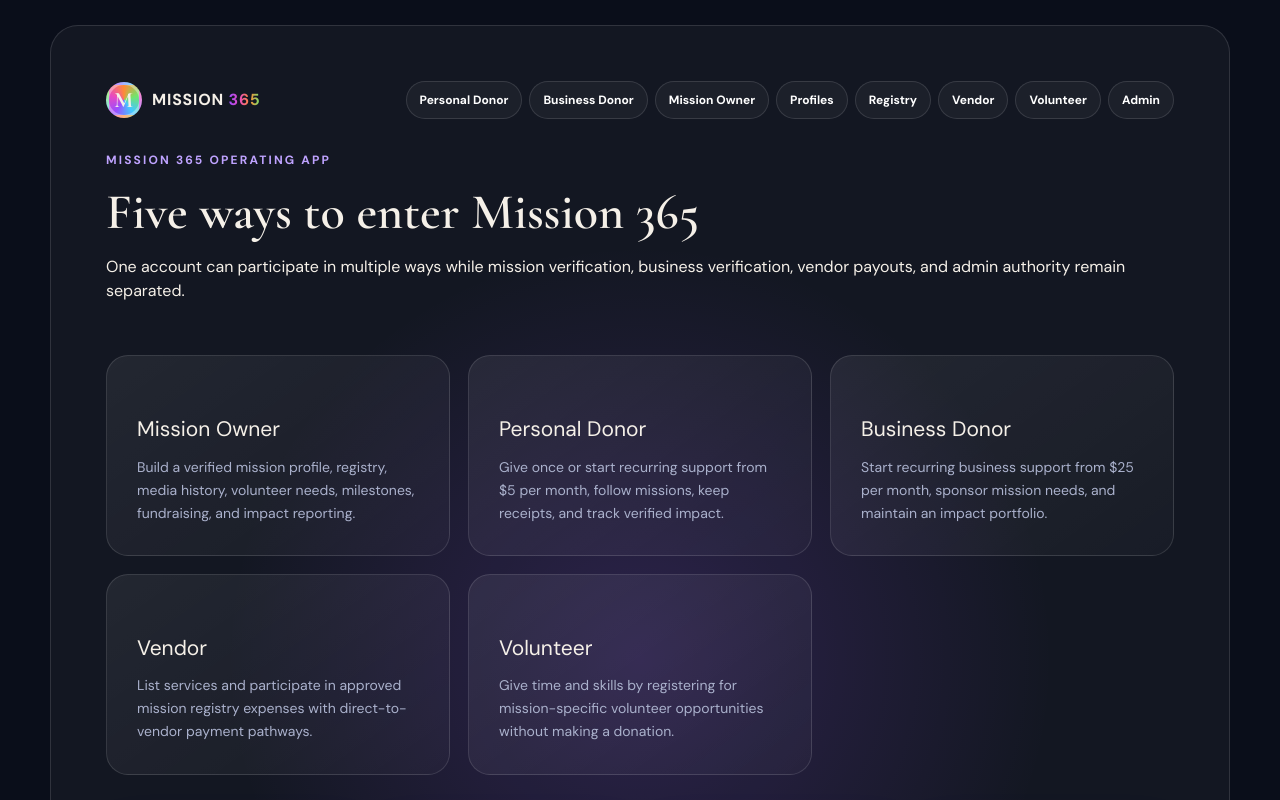
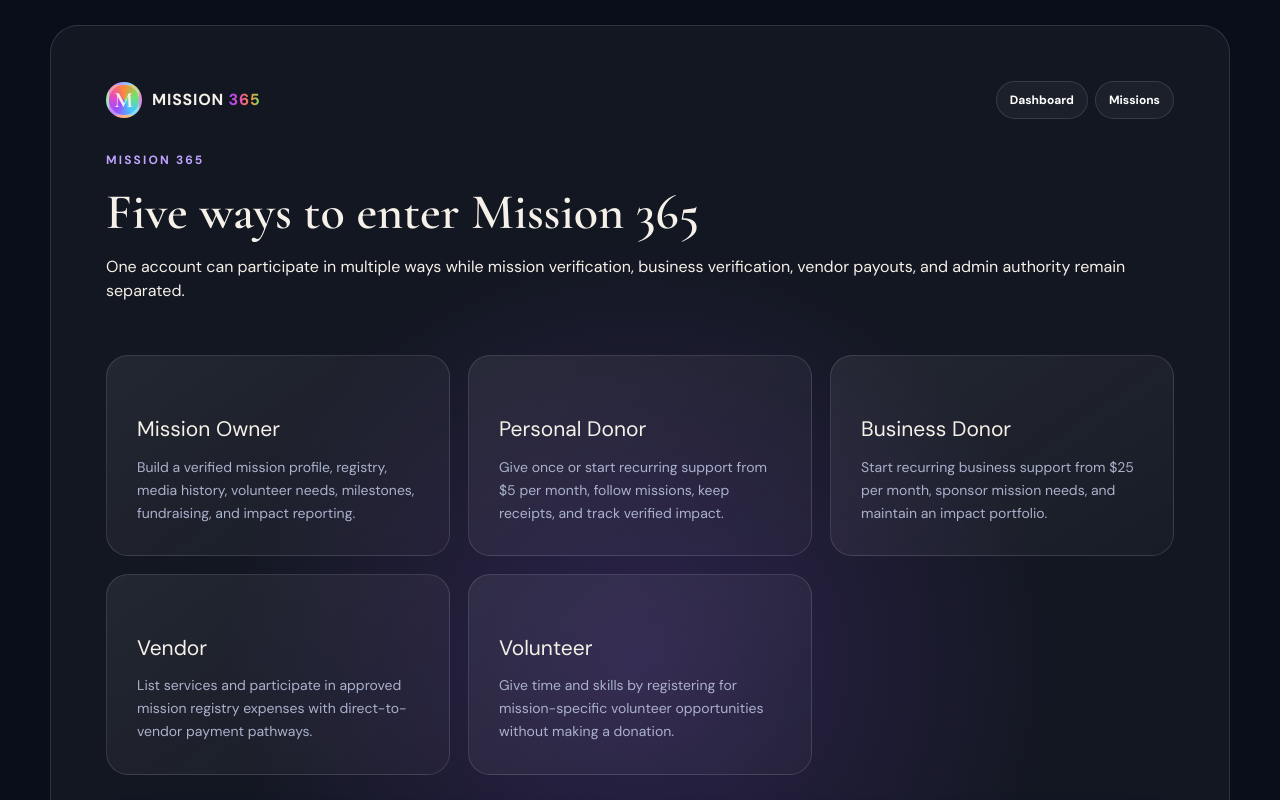
Before and after one commit to dolodorsey/mission-365, a Next.js app: page /app in a window 1280 px wide. Shown: the top 800 px of the page. Built offline with nearby package versions, Linux system fonts and the light colour scheme.

Commit message:
Simplify Mission 365 app shell navigation

```diff
--- a/src/components/MissionAppShell.tsx
+++ b/src/components/MissionAppShell.tsx
@@ -1,24 +1,14 @@
 import Link from 'next/link'
 import type { ReactNode } from 'react'
-
-const nav = [
-  ['Personal Donor','/app/donor'],
-  ['Business Donor','/app/business'],
-  ['Mission Owner','/app/mission-owner'],
-  ['Profiles','/app/mission-owner/profile'],
-  ['Registry','/app/mission-owner/registry'],
-  ['Vendor','/app/vendor'],
-  ['Volunteer','/app/volunteer'],
-  ['Admin','/app/admin'],
-]
+import AppRoleNav from './AppRoleNav'
 
 export function MissionAppShell({title,subtitle,children}:{title:string;subtitle:string;children:ReactNode}){
   return <main className="status-page"><section className="status-card" style={{maxWidth:1180,width:'94vw',textAlign:'left'}}>
-    <div style={{display:'flex',gap:12,justifyContent:'space-between',alignItems:'center',flexWrap:'wrap'}}>
-      <Link className="brand" href="/"><span className="brand-mark">M</span><span>MISSION <b>365</b></span></Link>
-      <nav className="app-role-nav">{nav.map(([label,href])=><Link key={href} className="button button-ghost button-compact" href={href}>{label}</Link>)}</nav>
+    <div style={{display:'flex',gap:18,justifyContent:'space-between',alignItems:'center',flexWrap:'wrap'}}>
+      <Link className="brand" href="/app"><span className="brand-mark">M</span><span>MISSION <b>365</b></span></Link>
+      <AppRoleNav/>
     </div>
-    <div style={{marginTop:32}}><p className="eyebrow">MISSION 365 OPERATING APP</p><h1>{title}</h1><p>{subtitle}</p></div>
+    <div style={{marginTop:32}}><p className="eyebrow">MISSION 365</p><h1>{title}</h1><p>{subtitle}</p></div>
     <div style={{marginTop:24}}>{children}</div>
   </section></main>
 }
```
